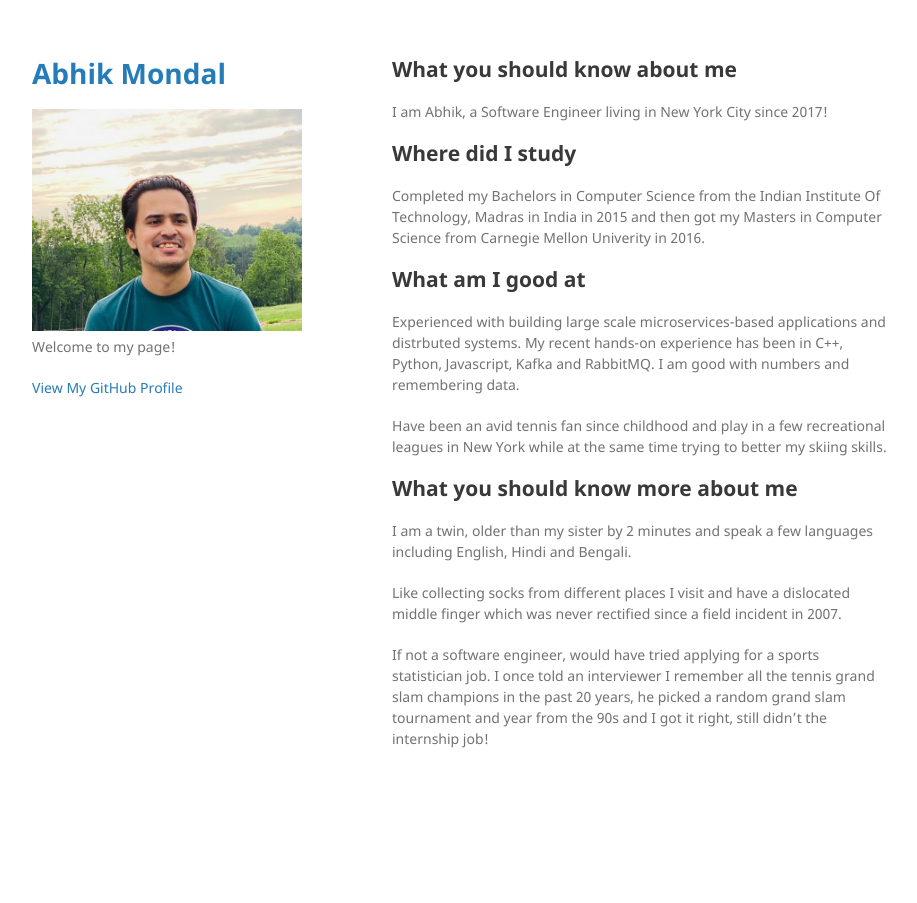
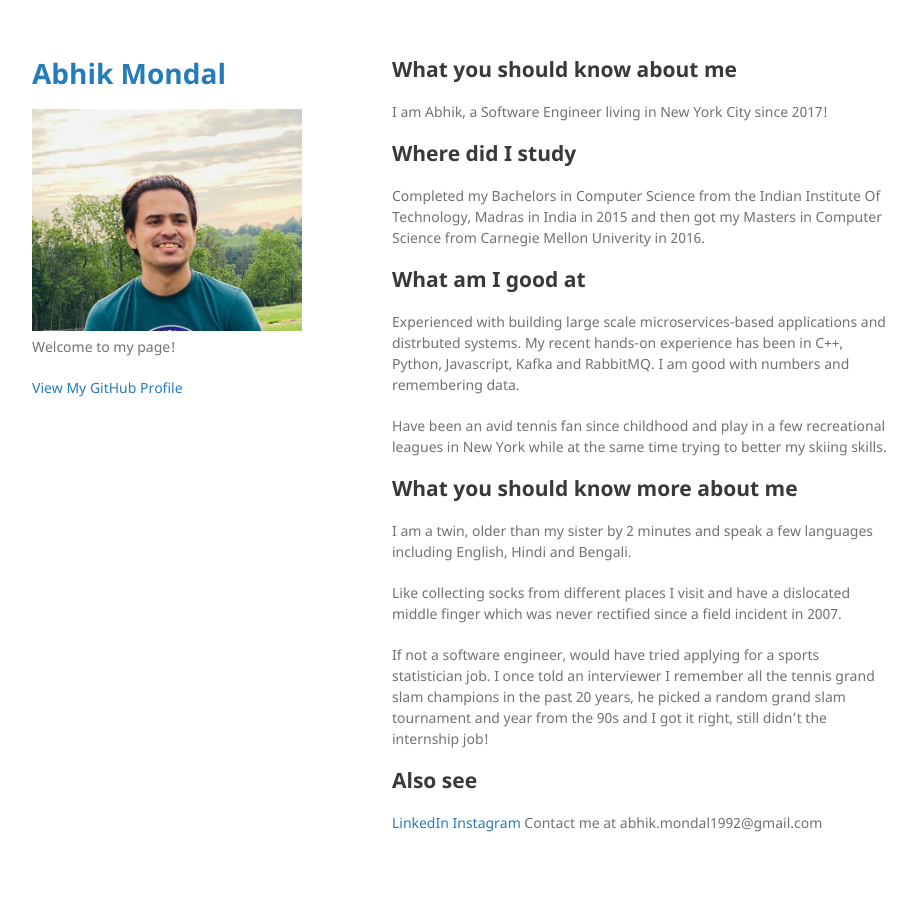
Before and after one commit to abhik92/abhik92.github.io, a Jekyll site: the page built from index.md, in a window 1280 px wide. Shown: the whole page, without its empty margins (178-1095 px from the left). Built offline with Jekyll 4.4.1, drawn with Linux system fonts in a browser that asks for light colours; our own code applies the rules of GitHub Pages for plain Markdown files.

Commit message:
Update index.md

```diff
--- a/index.md
+++ b/index.md
@@ -22,6 +22,12 @@ I am a twin, older than my sister by 2 minutes and speak a few languages includi
 Like collecting socks from different places I visit and have a dislocated middle finger which was never rectified since a field incident in 2007.
 
 If not a software engineer, would have tried applying for a sports statistician job. I once told an interviewer I remember all the tennis grand slam champions in the past 20 years, he picked a random grand slam tournament and year from the 90s and I got it right, still didn't the internship job!
+
+## Also see
+
+[LinkedIn](https://www.linkedin.com/in/abhik-mondal/)
+[Instagram](https://www.instagram.com/a6h1k92/)
+Contact me at abhik.mondal1992@gmail.com
 
 <!---
 Text can be **bold**, _italic_, or ~~strikethrough~~.
```
